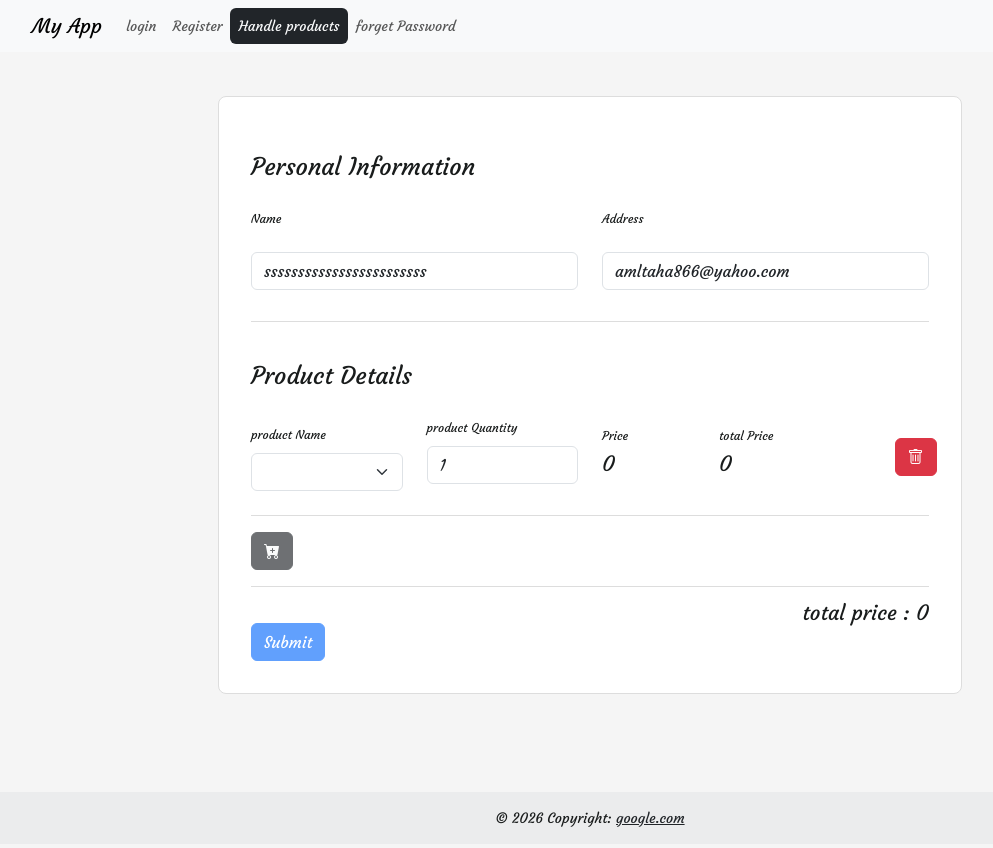
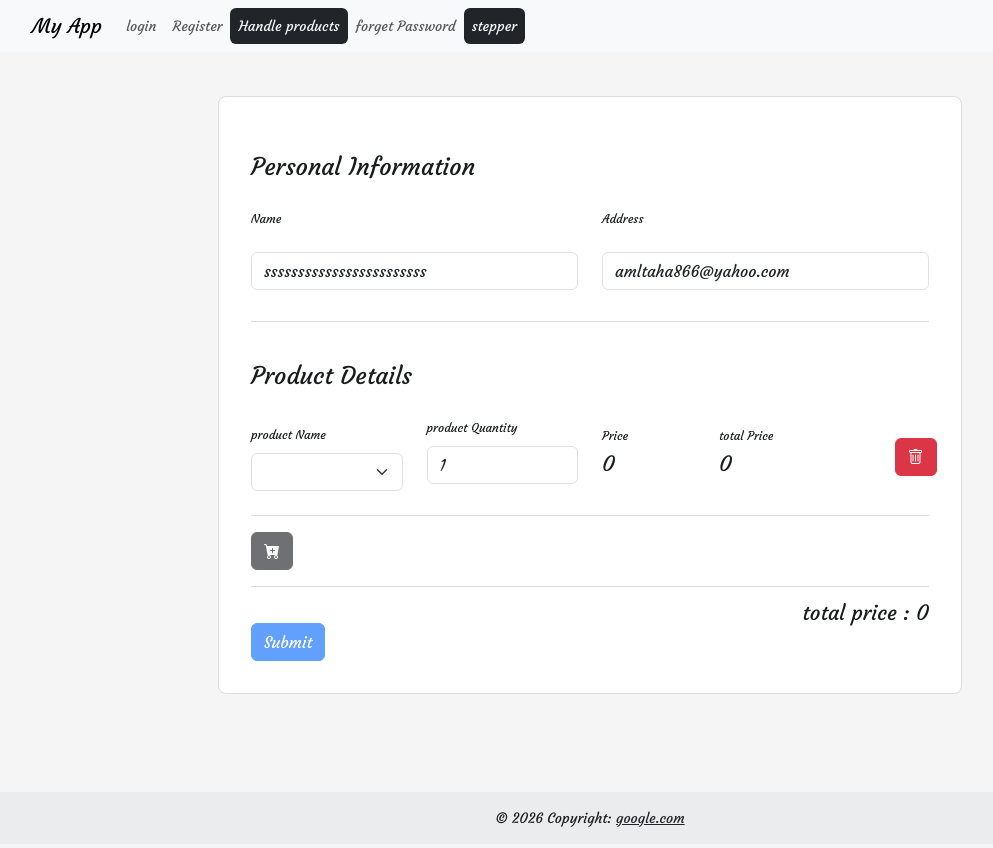
Before and after one commit to hebataha/my-angular-app, an Angular app: page /formGroup in a window 1280 px wide. Shown: the whole page, without its empty margins (50-1043 px from the left). Built offline with nearby package versions, Linux system fonts and the light colour scheme.

Commit message:
generate components for popups

```diff
--- a/src/app/forms/from-group/from-group.ts
+++ b/src/app/forms/from-group/from-group.ts
@@ -1,4 +1,4 @@
-import { CommonModule, JsonPipe } from '@angular/common';
+import { CommonModule } from '@angular/common';
 import { Component, OnInit } from '@angular/core';
 import {
   FormArray,
@@ -9,11 +9,10 @@ import {
   Validators,
 } from '@angular/forms';
 import { Product } from './interface/product';
-import { R } from '@angular/cdk/keycodes';
 
 @Component({
   selector: 'app-from-group',
-  imports: [ReactiveFormsModule, CommonModule, FormsModule, JsonPipe],
+  imports: [ReactiveFormsModule, CommonModule, FormsModule],
   templateUrl: './from-group.html',
   styleUrl: './from-group.scss',
 })
--- a/src/app/shared/header/header.html
+++ b/src/app/shared/header/header.html
@@ -35,13 +35,16 @@
                 <li class="nav-item">
                     <a class="nav-link" routerLink="/register" routerLinkActive=" bg-dark text-light rounded-2">Register</a>
                 </li>
-                     <li class="nav-item">
+                <li class="nav-item">
                     <a class="nav-link" routerLink="/formGroup" routerLinkActive=" bg-dark text-light rounded-2">Handle products</a>
                 </li>
                 }
                 <li class="nav-item">
                     <a class="nav-link" routerLink="/forgetPassword" routerLinkActive=" bg-dark text-light rounded-2">forget Password</a>
                 </li>
+                <li class="nav-item">
+                    <a class="nav-link" routerLink="/" routerLinkActive=" bg-dark text-light rounded-2">stepper</a>
+                </li>
             </ul>
         </div>
     </div>
--- /dev/null
+++ b/src/app/shared/popup/product-popup/product-popup.html
@@ -0,0 +1 @@
+<p>product-popup works!</p>
```
Also changed, not shown: src/app/shared/popup/product-popup/product-popup.ts (added, +11 -0 lines), src/app/shared/popup/product-popup/product-popup.scss (added), 1 other file (tests, documents, lock files or other folders).
